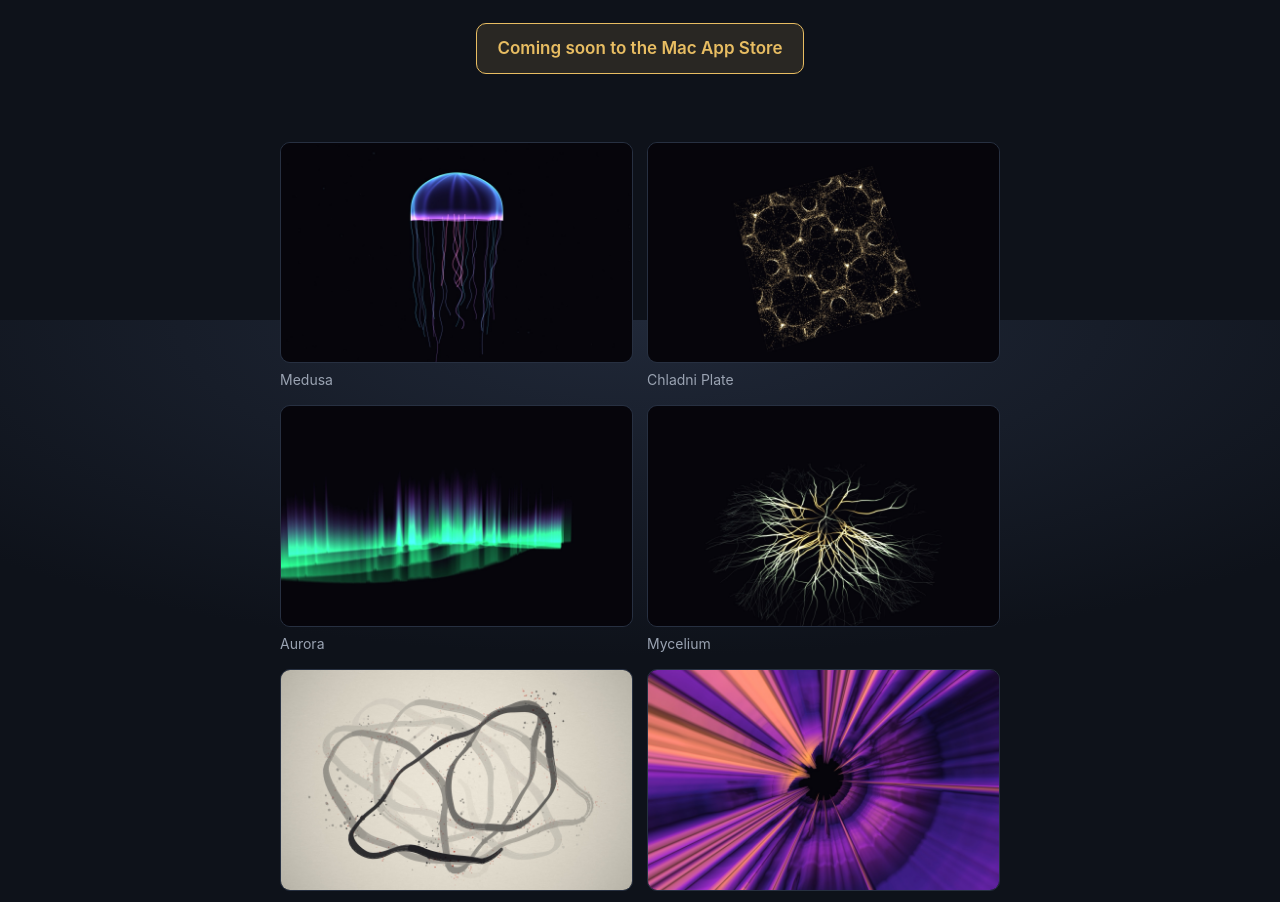
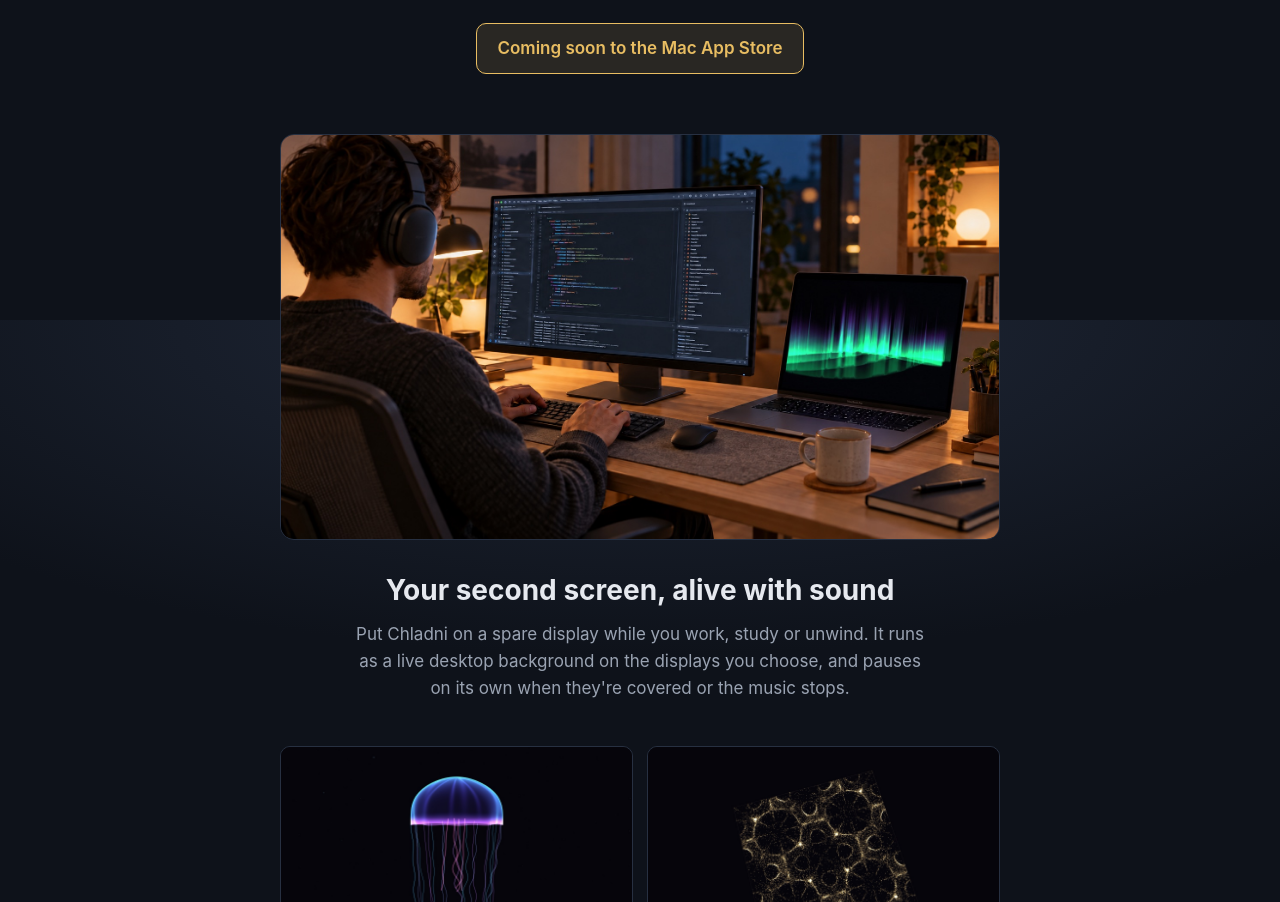
Before and after one commit to mesic/chladni-site, a plain HTML site: page index.html in a window 1280 px wide. Shown: the part 480-1382 px from the top of the page. Drawn offline with Linux system fonts and the light colour scheme.

Commit message:
Forside: bilde som viser Chladni på en ekstra skjerm
Co-Authored-By: Claude Opus 5.5 <noreply@anthropic.com>

```diff
--- a/assets/style.css
+++ b/assets/style.css
@@ -47,6 +47,11 @@ a:hover { text-decoration: underline; }
   display: inline-block; padding: 11px 20px; border-radius: 10px;
   border: 1px solid var(--gold); color: var(--gold); background: var(--gold-soft); font-weight: 600;
 }
+.usecase { margin: 36px 0 8px; text-align: center; }
+.usecase figure { margin: 0; }
+.usecase img { width: 100%; height: auto; display: block; border-radius: 14px; border: 1px solid var(--line); }
+.usecase h2 { font-size: 28px; margin: 28px 0 8px; }
+.usecase p { color: var(--muted); max-width: 580px; margin: 0 auto; }
 .gallery { display: grid; grid-template-columns: repeat(2, 1fr); gap: 14px; margin: 44px 0; }
 .gallery figure { margin: 0; }
 .gallery img { width: 100%; display: block; border-radius: 10px; border: 1px solid var(--line); }
@@ -89,6 +94,7 @@ footer a { color: var(--muted); }
 @media (max-width: 640px) {
   body { font-size: 16px; }
   .hero h1 { font-size: 40px; }
+  .usecase h2 { font-size: 23px; }
   .gallery, .features { grid-template-columns: 1fr; }
   .nav-links { gap: 14px; }
 }
--- a/index.html
+++ b/index.html
@@ -31,6 +31,17 @@
       <span class="badge">Coming soon to the Mac App Store</span>
     </section>
 
+    <section class="usecase">
+      <figure>
+        <img src="assets/usecase.jpg" width="1672" height="941" alt="A person working at a desk with headphones on, with Chladni's aurora scene glowing on a laptop next to the main display">
+      </figure>
+      <h2>Your second screen, alive with sound</h2>
+      <p>
+        Put Chladni on a spare display while you work, study or unwind. It runs as a live desktop background
+        on the displays you choose, and pauses on its own when they're covered or the music stops.
+      </p>
+    </section>
+
     <section class="gallery">
       <figure><img src="assets/01-medusa.jpg" alt="Medusa: a glowing jellyfish pulsing with the bass" loading="lazy"><figcaption>Medusa</figcaption></figure>
       <figure><img src="assets/02-chladni-plate.jpg" alt="Chladni Plate: sand forming the patterns of the notes" loading="lazy"><figcaption>Chladni Plate</figcaption></figure>
```
Also changed, not shown: assets/usecase.jpg (added).
